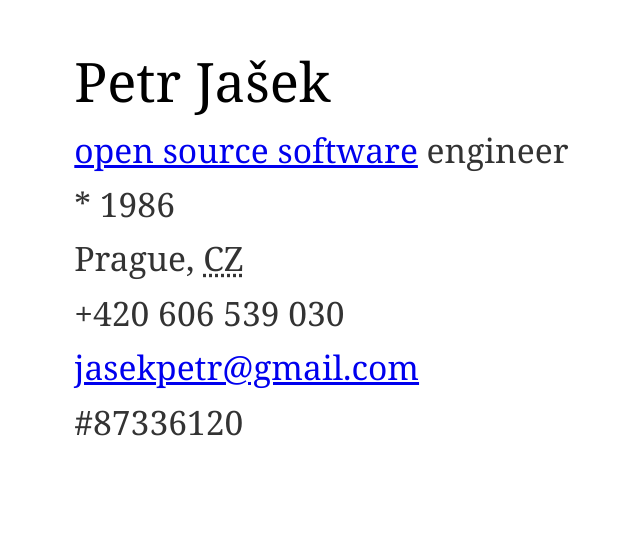
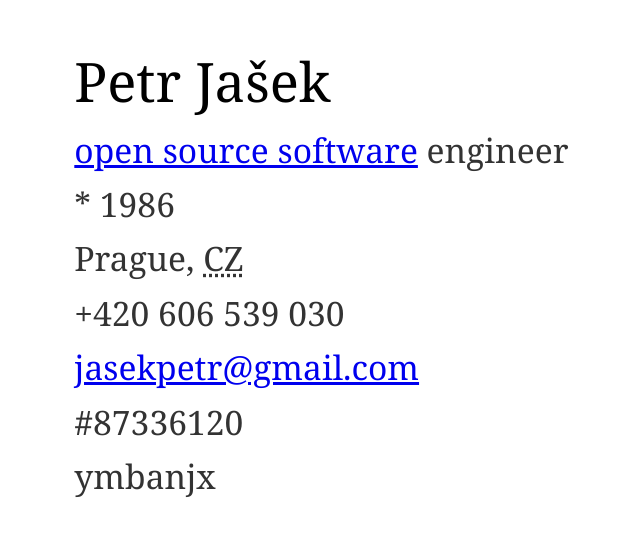
Before and after one commit to petrjasek/petrjasek.github.io, a plain HTML site: page index.html in a window 1280 px wide. Shown: the part 120-656 px from the top of the page, without its empty margins (98-738 px from the left). Drawn offline with Linux system fonts and the light colour scheme.

Commit message:
add datova schranka id

```diff
--- a/index.html
+++ b/index.html
@@ -40,6 +40,7 @@
             <dd itemprop="telephone">+420 606 539 030</dd>
             <dd><a href="mailto:jasekpetr@gmail.com" itemprop="email" title="Send me email">jasekpetr@gmail.com</a></dd>
             <dd>#87336120</dd>
+            <dd>ymbanjx</dd>
         </dl>
     </body>
 </html>
```
